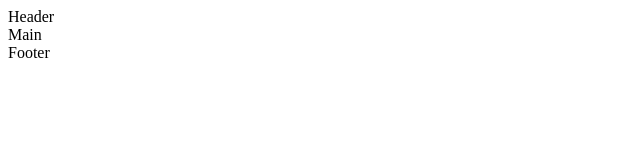
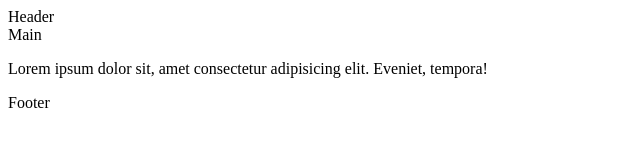
Before and after one commit to soroysoroy4/try2, a plain HTML site: page index.html in a window 1280 px wide. Shown: the whole page, without its empty margins (0-640 px from the left). Drawn offline with Linux system fonts and the light colour scheme.

Commit message:
adding paragraph to main section

```diff
--- a/index.html
+++ b/index.html
@@ -8,7 +8,9 @@
 </head>
 <body>
   <header>Header</header>
-  <main>Main</main>
+  <main>Main
+    <p>Lorem ipsum dolor sit, amet consectetur adipisicing elit. Eveniet, tempora!</p>
+  </main>
   <footer>Footer</footer>
 </body>
 </html>
```
